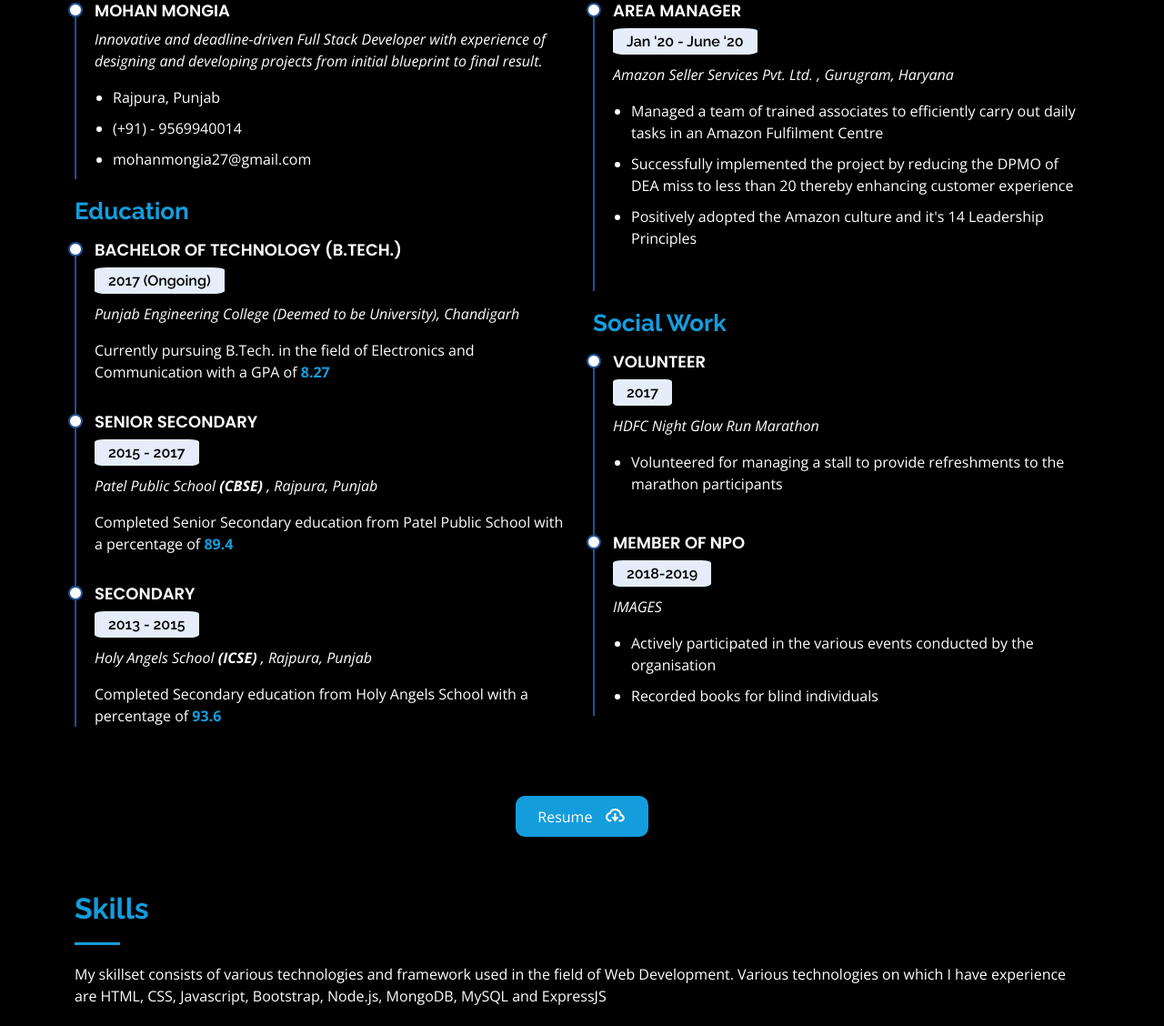
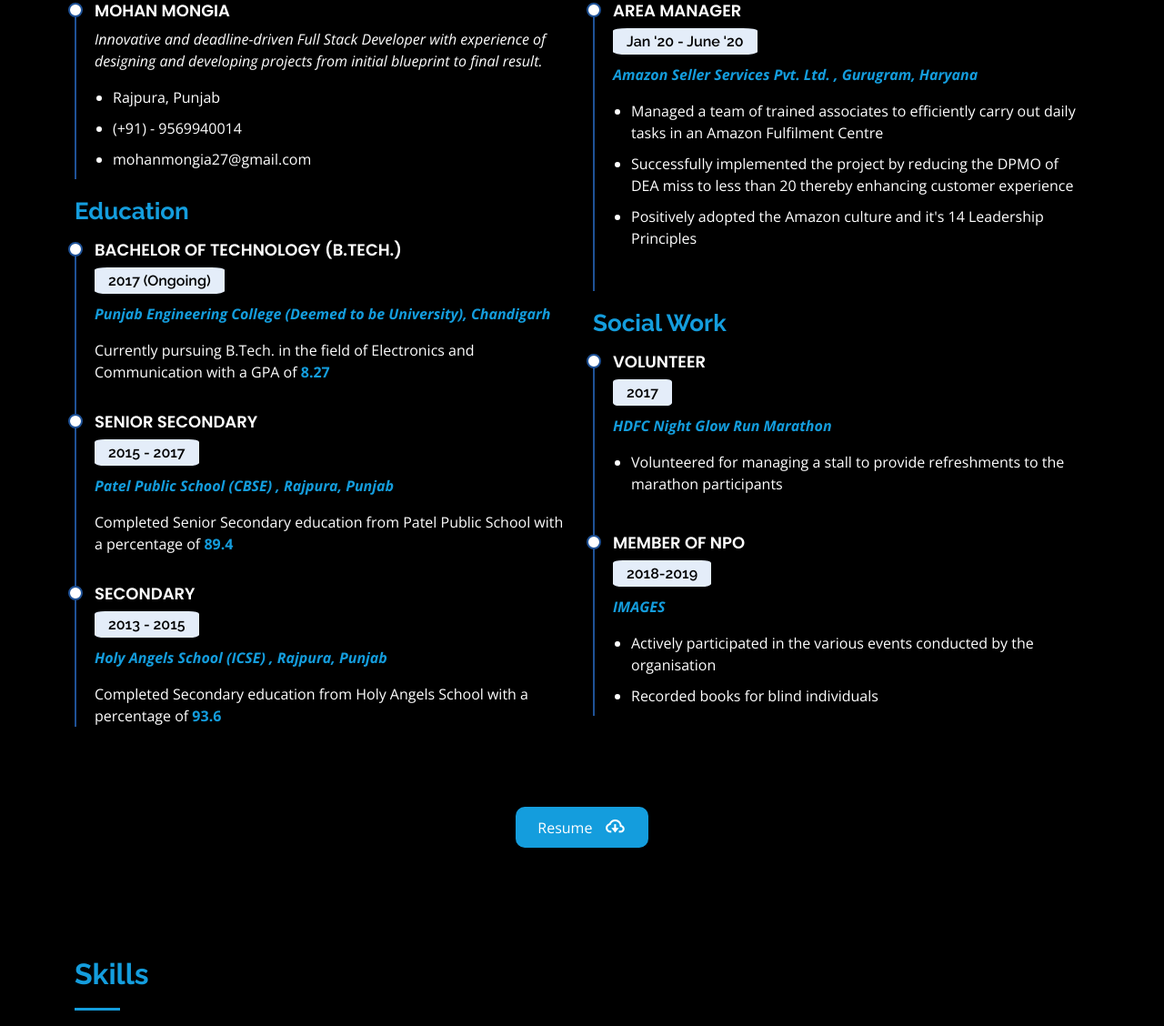
Before and after one commit to MohanMongia/MohanMongia.github.io, a plain HTML site: page resume.html in a window 1280 px wide. Shown: the part 235-1363 px from the top of the page at 91% size. Drawn offline with nearby package versions, Linux system fonts and the light colour scheme.

Commit message:
few changes

```diff
--- a/assets/js/main.js
+++ b/assets/js/main.js
@@ -33,10 +33,10 @@
           scrollTop: scrollto
         }, 1500, 'easeInOutExpo');
 
-        if ($(this).parents('.nav-menu, .mobile-nav').length) {
-          $('.nav-menu .active, .mobile-nav .active').removeClass('active');
-          $(this).closest('li').addClass('active');
-        }
+        // if ($(this).parents('.nav-menu, .mobile-nav').length) {
+        //   $('.nav-menu .active, .mobile-nav .active').removeClass('active');
+        //   $(this).closest('li').addClass('active');
+        // }
 
         if ($('body').hasClass('mobile-nav-active')) {
           $('body').removeClass('mobile-nav-active');
--- a/resume.html
+++ b/resume.html
@@ -89,19 +89,19 @@
               <div class="resume-item">
                 <h4>Bachelor of Technology (B.Tech.)</h4>
                 <h5>2017 (Ongoing)</h5>
-                <p><em>Punjab Engineering College (Deemed to be University), Chandigarh</em></p>
+                <p class="gpa"><em>Punjab Engineering College (Deemed to be University), Chandigarh</em></p>
                 <p>Currently pursuing B.Tech. in the field of Electronics and Communication with a GPA of <span class="gpa">8.27</span></p>
               </div>
               <div class="resume-item">
                 <h4>Senior Secondary</h4>
                 <h5>2015 - 2017</h5>
-                <p><em>Patel Public School <strong>(CBSE)</strong> , Rajpura, Punjab </em></p>
+                <p class="gpa"><em>Patel Public School <strong>(CBSE)</strong> , Rajpura, Punjab </em></p>
                 <p>Completed Senior Secondary education from Patel Public School with a percentage of <span class="gpa"> 89.4</span></p>
               </div>
               <div class="resume-item">
                 <h4>Secondary</h4>
                 <h5>2013 - 2015</h5>
-                <p><em>Holy Angels School <strong>(ICSE)</strong> , Rajpura, Punjab </em></p>
+                <p class="gpa"><em>Holy Angels School <strong>(ICSE)</strong> , Rajpura, Punjab </em></p>
                 <p>Completed  Secondary education from Holy Angels School with a percentage of <span class="gpa"> 93.6</span></p>
               </div>
             </div>
@@ -110,7 +110,7 @@
               <div class="resume-item">
                 <h4>Area Manager</h4>
                 <h5>Jan '20 - June '20 </h5>
-                <p><em>Amazon Seller Services Pvt. Ltd. , Gurugram, Haryana</em></p>
+                <p class="gpa"><em>Amazon Seller Services Pvt. Ltd. , Gurugram, Haryana</em></p>
                 <ul>
                   <li>Managed a team of trained associates to efficiently carry out daily tasks in an Amazon Fulfilment Centre</li>
                   <li>Successfully implemented the project by reducing the DPMO of DEA miss to less than 20 thereby enhancing customer experience</li>
@@ -121,7 +121,7 @@
               <div class="resume-item">
                 <h4>Volunteer</h4>
                 <h5>2017</h5>
-                <p><em>HDFC Night Glow Run Marathon</em></p>
+                <p class="gpa"><em>HDFC Night Glow Run Marathon</em></p>
                 <ul>
                   <li>Volunteered for managing a stall to provide refreshments to the marathon participants</li>
                 </ul>
@@ -129,7 +129,7 @@
               <div class="resume-item">
                 <h4>Member of NPO</h4>
                 <h5>2018-2019</h5>
-                <p><em>IMAGES</em></p>
+                <p class="gpa"><em>IMAGES</em></p>
                 <ul>
                   <li>Actively participated in the various events conducted by the organisation</li>
                   <li>Recorded books for blind individuals</li>
@@ -139,11 +139,14 @@
           </div>
 
         </div>
+        <br>
+        <br>
+        <br>
+        <div class="text-center parent-resume_button">
+          <a href="./assets/Resume.pdf" target="_blank"><button class="bx-burst-hover resume-button">Resume &nbsp; <i class="bx bx-cloud-download bx-sm"></i></button></a>
+        </div>
       </section><!-- End Resume Section -->
 
-      <div class="text-center parent-resume_button">
-        <a href="./assets/Resume.pdf" target="_blank"><button class="resume-button bx-burst-hover">Resume &nbsp; <i class="bx bx-cloud-download bx-sm"></i></button></a>
-      </div>
 
       <section id="skills" class="skills section-bg">
         <div class="container">
```
